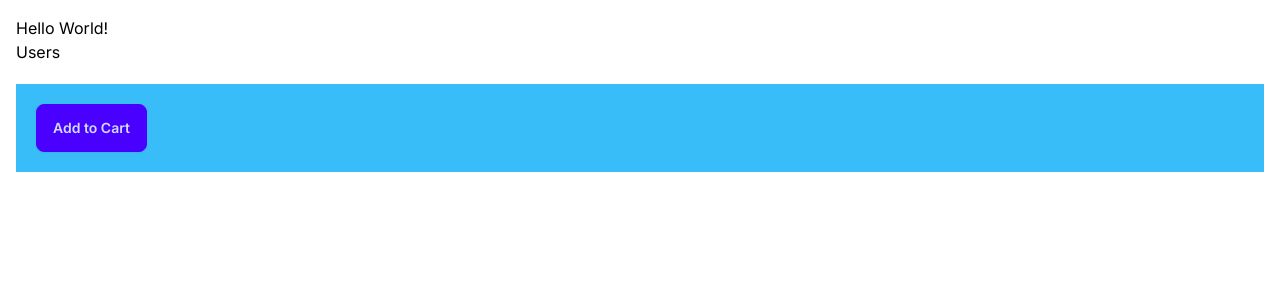
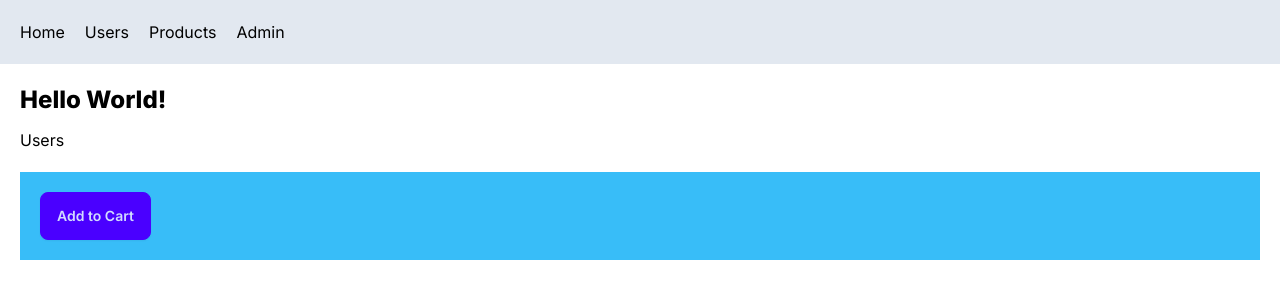
Before and after one commit to stevesarb/next-js-tutorial, a Next.js app: page / in a window 1280 px wide. Shown: the top 300 px of the page. Built offline with nearby package versions, Linux system fonts and the light colour scheme.

Commit message:
Added sidebars to all pages using layouts. Added a global navbar using global layout. Configured h1 elements globally using tailwind in globals.css.

```diff
--- /dev/null
+++ b/app/NavBar.tsx
@@ -0,0 +1,15 @@
+import React from 'react'
+import Link from 'next/link'
+
+const NavBar = () => {
+  return (
+    <div className='flex bg-slate-200 p-5'>
+        <Link href="/" className='mr-5'>Home</Link>
+        <Link href="/users" className='mr-5'>Users</Link>
+        <Link href="/products" className='mr-5'>Products</Link>
+        <Link href="/admin" className='mr-5'>Admin</Link>
+    </div>
+  )
+}
+
+export default NavBar
--- /dev/null
+++ b/app/admin/layout.tsx
@@ -0,0 +1,16 @@
+import React, { ReactNode } from 'react'
+
+interface Props {
+    children: ReactNode
+}
+
+const AdminLayout = ({ children }: Props) => {
+  return (
+    <div className='flex'>
+        <aside className='bg-slate-200 p-5 mr-5'>Admin Sidebar</aside>
+        <div>{children}</div>
+    </div>
+  )
+}
+
+export default AdminLayout
--- /dev/null
+++ b/app/admin/page.tsx
@@ -0,0 +1,9 @@
+import React from 'react'
+
+const AdminHomePage = () => {
+  return (
+    <div>Admin HomePage</div>
+  )
+}
+
+export default AdminHomePage
--- a/app/globals.css
+++ b/app/globals.css
@@ -16,5 +16,10 @@
 
 body {
   color: rgb(var(--foreground-rgb));
-  padding: 1rem;
 }
+
+@layer base {
+  h1 {
+    @apply font-extrabold text-2xl mb-3;
+  }
+}
--- a/app/layout.tsx
+++ b/app/layout.tsx
@@ -1,6 +1,7 @@
 import './globals.css'
 import type { Metadata } from 'next'
 import { Inter } from 'next/font/google'
+import NavBar from './NavBar'
 
 const inter = Inter({ subsets: ['latin'] })
 
@@ -16,7 +17,10 @@ export default function RootLayout({
 }) {
   return (
     <html lang="en">
-      <body className={inter.className}>{children}</body>
+      <body className={inter.className}>
+        <NavBar />
+        <main className='p-5'>{children}</main>
+      </body>
     </html>
   )
 }
--- /dev/null
+++ b/app/products/[[...slug]]/layout.tsx
@@ -0,0 +1,16 @@
+import React, { ReactNode } from 'react'
+
+interface Props {
+    children: ReactNode
+}
+
+const ProductPageLayout = ({ children }: Props) => {
+  return (
+    <div className='flex'>
+        <aside className='bg-slate-200 p-5 mr-5'>Product Page</aside>
+        <div>{children}</div>
+    </div>
+  )
+}
+
+export default ProductPageLayout
--- /dev/null
+++ b/app/users/layout.tsx
@@ -0,0 +1,16 @@
+import React, { ReactNode } from 'react'
+
+interface Props {
+    children: ReactNode
+}
+
+const UsersPageLayout = ({ children }: Props) => {
+  return (
+    <div className='flex'>
+        <aside className='bg-slate-200 p-5 mr-5'>Users Page</aside>
+        <div>{children}</div>
+    </div>
+  )
+}
+
+export default UsersPageLayout
```
